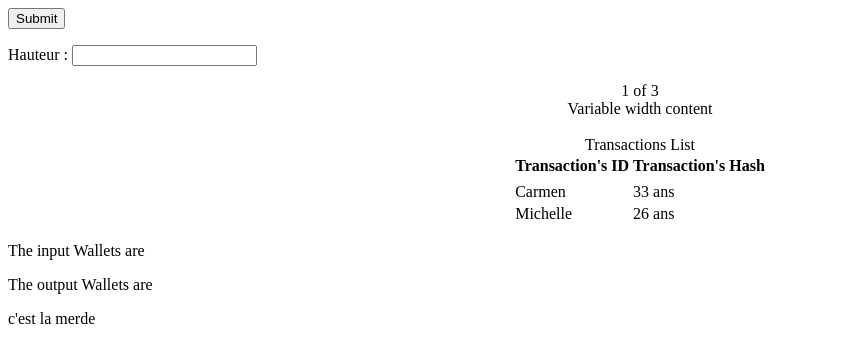
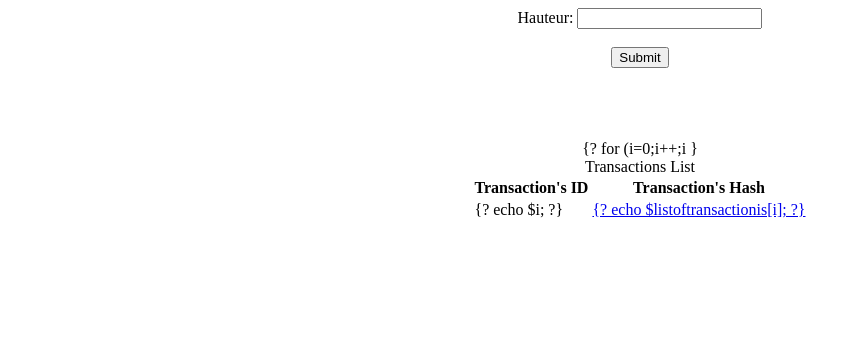
Before and after one commit to alexisbrochec/blockchain, a Django app: page /blog/bitcointransaction/ in a window 1280 px wide. Shown: the top 363 px of the page, without its empty margins (0-861 px from the left). Run offline with Django 3.2, Linux system fonts and the light colour scheme.

Commit message:
Nouvelle version

```diff
--- a/learningDjango/blog/templates/blog/bitcointransaction.html
+++ b/learningDjango/blog/templates/blog/bitcointransaction.html
@@ -1,31 +1,24 @@
+<center>
+
 <form action="{% url "bitcointransaction" %}" method="post">
-    {% csrf_token %}
-    {{ form.hauteur.visible_field}}
+    <div class="container">
+        Hauteur: <input type="number" name="hauteru" maxlength="7"><br>
+    </div>
+<br>
+
     <input type="submit" value="Submit" />
 
-    <div>
-    {% csrf_token %}
-    {{ form.as_p }}
-    </div>
-    <center>
-    <div class="tableau",display: none>
 
+    <br>
+    <br>
 
-<div class="container">
-  <div class="row justify-content-md-center">
-    <div class="col col-lg-2">
-      1 of 3
-    </div>
-    <div class="col-md-auto">
-      Variable width content
-    </div>
-  </div>
+    <br>
+    <br>
 
-
-    <br />
 
 <table>
     <caption>Transactions List</caption>
+    <br>
 
    <tr>
        <th>Transaction's ID</th>
@@ -33,38 +26,18 @@
    </tr>
 
 
-<?php for (i=0;i++;i<len(listoftransactionid))?>
-    <tr>
-        <td><?php echo $i; ?></td>
-        <td><?php echo $listoftransactionis[i]; ?></td>
-    </tr>
+    {? for (i=0;i++;i<len(listoftransactionid)) ?}{
+            <tr>
+                <td> {? echo $i; ?} </td>
+                <td> <a href="{% url 'listoftransactionis[i]' %}"> {? echo $listoftransactionis[i]; ?}</a> </td>
+            </tr>
+        }
 
-
-   <tr>
-       <td>Carmen</td>
-       <td>33 ans</td>
-   </tr>
-   <tr>
-       <td>Michelle</td>
-       <td>26 ans</td>
-   </tr>
 </table>
 
 </div>
-    </center>
+
+</center>
 
 
-
-<div class="Wallets">
-
-<p>The input Wallets are </p>
-
-<p>The output Wallets are </p>
-
-</div>
-
-<div >
-    <p>c'est la merde</p>
-</div>
-
 </form>
--- a/learningDjango/blog/urls.py
+++ b/learningDjango/blog/urls.py
@@ -2,7 +2,7 @@ from django.urls import path
 from . import views
 
 urlpatterns = [
-    path('', views.home, name='accueil'),
+    path('', views.home, name='accueil'),  # achanger pour rediriger vers la page html de l'affichage des Input/Output
     path('article/<int:id>-<slug:slug>$', views.lire, name='lire'),
     path('accueil', views.home),
     path('articles/<int:year>/<int:month>', views.list_articles),
--- a/learningDjango/blog/views.py
+++ b/learningDjango/blog/views.py
@@ -35,7 +35,6 @@ def bitcointransaction(request):
         file = open("testfile.txt","w+")
         file.write("blockheight " + str(hauteur) + "\n transaction")
         file.close()
-
         ecriture = True
         blockhash=getblockhashfromheight(hauteur)
         block=getblockfromblockhash(blockhash)
```
Also changed, not shown: 1 other file.
